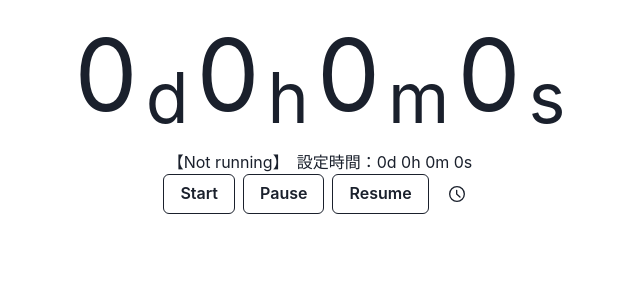
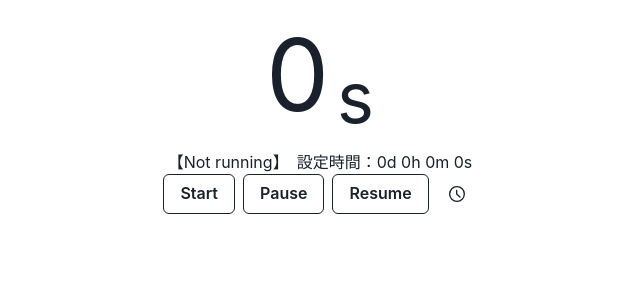
Before and after one commit to ltoppyl/timer-app, a React (Create React App) app: page / in a window 1280 px wide. Shown: the top 300 px of the page, without its empty margins (320-960 px from the left). Built offline with nearby package versions, Linux system fonts and the light colour scheme.

Commit message:
feat: 表示単位を上限に設定

```diff
--- a/src/components/DisplayTime.tsx
+++ b/src/components/DisplayTime.tsx
@@ -9,7 +9,32 @@ type Props = {
 };
 
 const DisplayTime = ({ days, hours, minutes, seconds }: Props) => {
+  console.log("d:", days);
+  console.log("h:", hours);
+  console.log("m:", minutes);
+  console.log("s:", seconds);
+  let upperLimitUnits = "";
+
+  if (days === 0 && hours === 0 && minutes === 0) {
+    upperLimitUnits = "second";
+  }
+
+  if (days === 0 && hours === 0 && minutes !== 0) {
+    upperLimitUnits = "minute";
+  }
+
+  if (days === 0 && hours !== 0) {
+    upperLimitUnits = "hour";
+  }
+
+  if (days !== 0) {
+    upperLimitUnits = "day";
+  }
+  console.log("単位上限: ", upperLimitUnits);
+
   return (
+    <HStack justifyContent={"center"}>
+      {upperLimitUnits === "day" && (
         <HStack justifyContent={"center"}>
           <Text fontSize={100}>{days}</Text>
           <Text alignSelf={"flex-end"} fontSize={70}>
@@ -28,6 +53,44 @@ const DisplayTime = ({ days, hours, minutes, seconds }: Props) => {
             s
           </Text>
         </HStack>
+      )}
+      {upperLimitUnits === "hour" && (
+        <HStack justifyContent={"center"}>
+          <Text fontSize={100}>{hours}</Text>
+          <Text alignSelf={"flex-end"} fontSize={70}>
+            h
+          </Text>
+          <Text fontSize={100}>{minutes}</Text>
+          <Text alignSelf={"flex-end"} fontSize={70}>
+            m
+          </Text>
+          <Text fontSize={100}>{seconds}</Text>
+          <Text alignSelf={"flex-end"} fontSize={70}>
+            s
+          </Text>
+        </HStack>
+      )}
+      {upperLimitUnits === "minute" && (
+        <HStack justifyContent={"center"}>
+          <Text fontSize={100}>{minutes}</Text>
+          <Text alignSelf={"flex-end"} fontSize={70}>
+            m
+          </Text>
+          <Text fontSize={100}>{seconds}</Text>
+          <Text alignSelf={"flex-end"} fontSize={70}>
+            s
+          </Text>
+        </HStack>
+      )}
+      {upperLimitUnits === "second" && (
+        <HStack justifyContent={"center"}>
+          <Text fontSize={100}>{seconds}</Text>
+          <Text alignSelf={"flex-end"} fontSize={70}>
+            s
+          </Text>
+        </HStack>
+      )}
+    </HStack>
   );
 };
 
```
Lines whose indentation alone changed are shown as unchanged.
